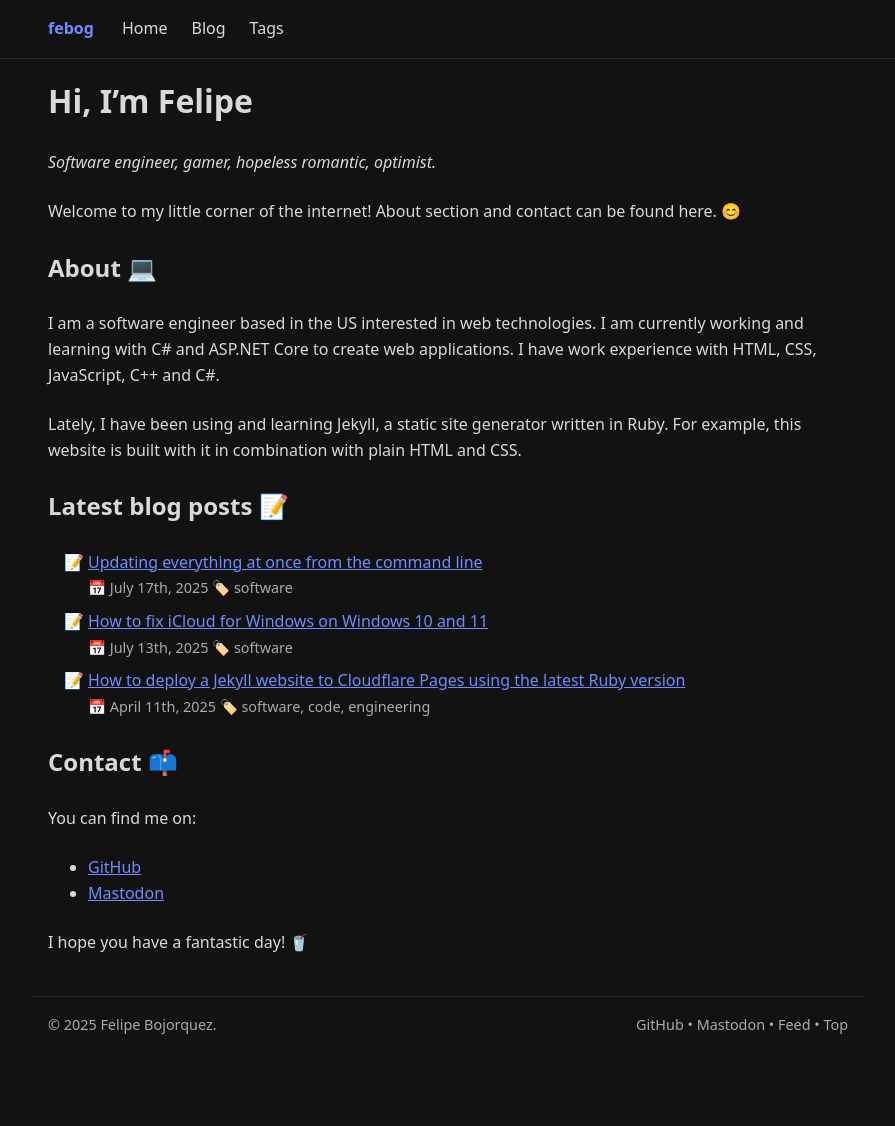
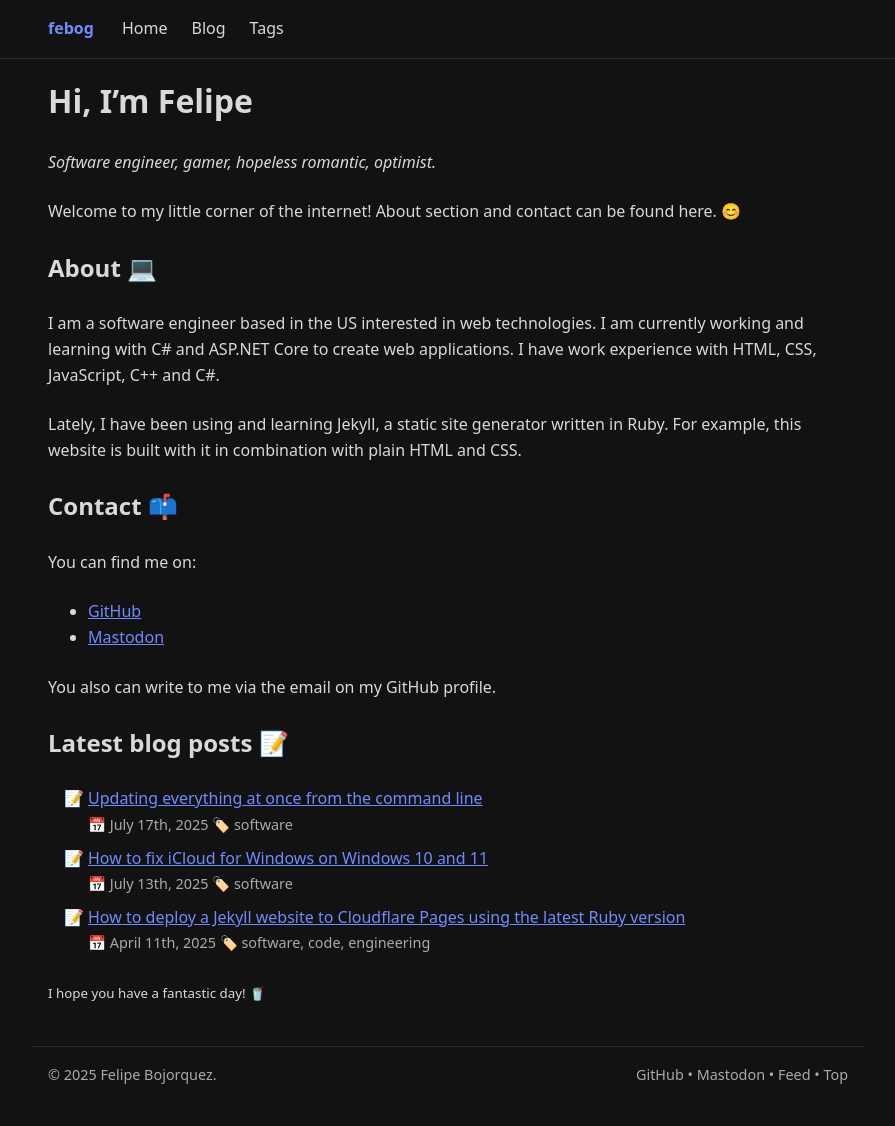
Before and after one commit to febog/website, a Jekyll site: the page built from src/index.md, in a window 1280 px wide. Shown: the whole page, without its empty margins (192-1087 px from the left). Built offline with Jekyll 4.4.1, drawn with Linux system fonts in a browser that asks for light colours; before the commit the page ends 1076 px from its top, so only the background shows below that.

Commit message:
Update homepage links

```diff
--- a/src/index.md
+++ b/src/index.md
@@ -13,6 +13,15 @@
 
 Lately, I have been using and learning Jekyll, a static site generator written in Ruby. For example, this website is built with it in combination with plain HTML and CSS.
 
+## Contact 📫
+
+You can find me on:
+
+- <a href="https://github.com/febog" rel="me" target="_blank">GitHub</a>
+- <a href="https://hachyderm.io/@febog" rel="me" target="_blank">Mastodon</a>
+
+You also can write to me via the email on my GitHub profile.
+
 ## Latest blog posts 📝
 
 <ul>
```
Also changed, not shown: other parts of src/index.md (+1 -8 lines).
